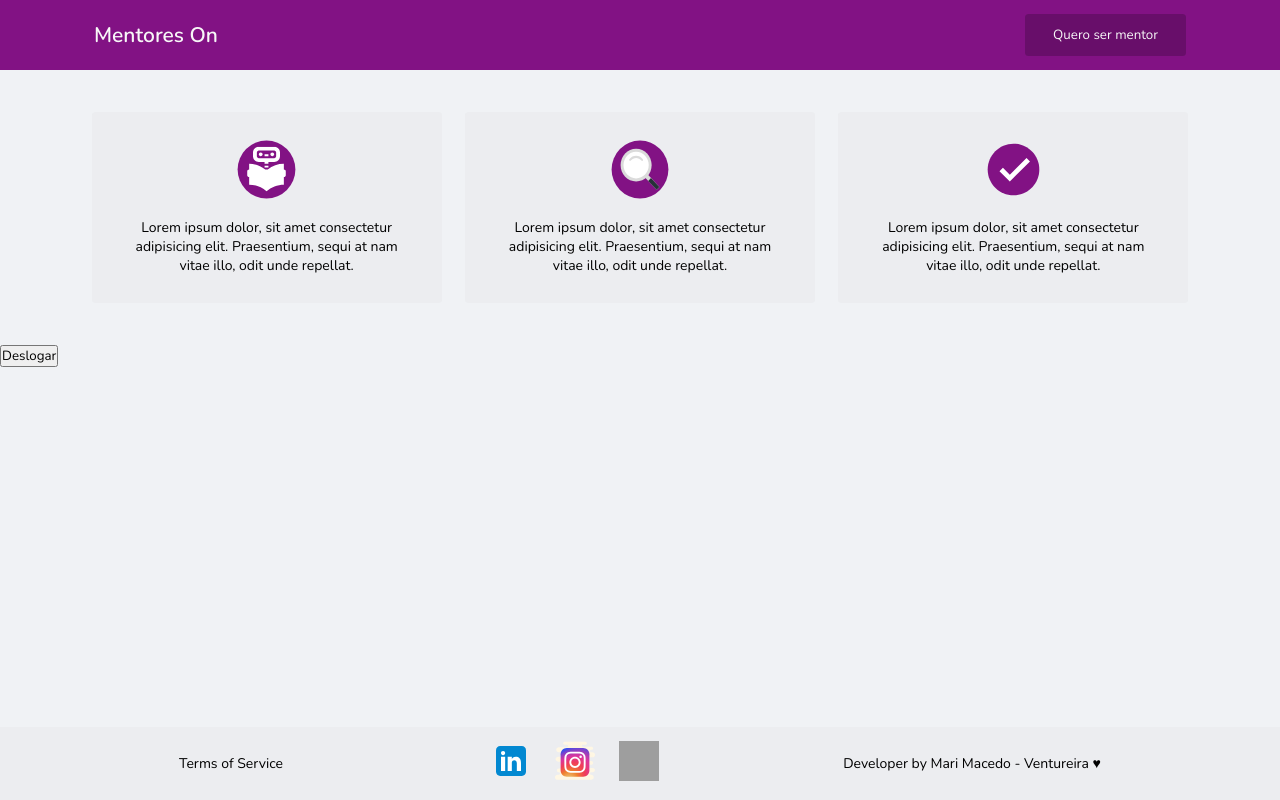
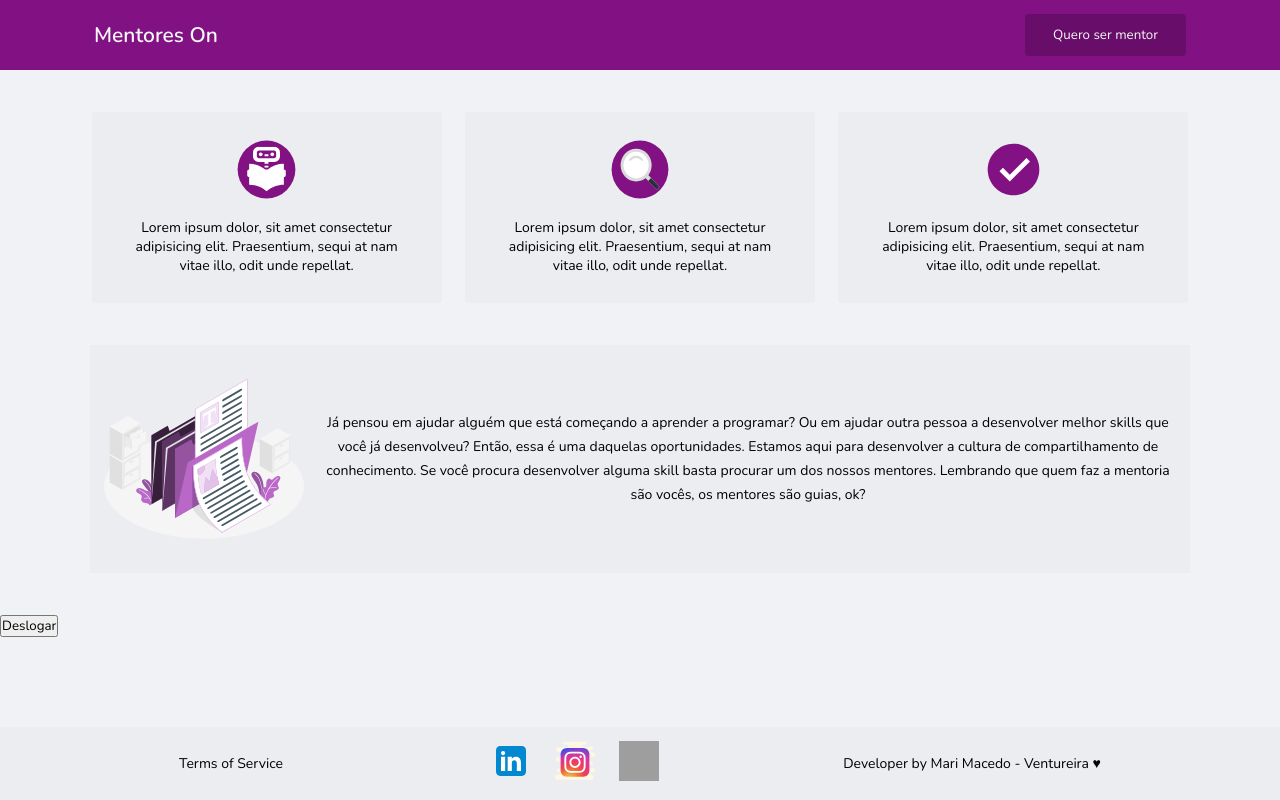
Before and after one commit to mariliatsgmacedo/mentorleader, a React (Create React App) app: page / in a window 1280 px wide. Built offline with nearby package versions, Linux system fonts and the light colour scheme; no server answers; grey boxes are pictures that could not be loaded.

Commit message:
[feat] create new banner

```diff
--- a/public/index.html
+++ b/public/index.html
@@ -19,7 +19,7 @@
 
 <body>
   <noscript>You need to enable JavaScript to run this app.</noscript>
-  <div id="root"></div>
+  <div id="root" style="position: relative; min-height: 100vh;"></div>
 </body>
 
 </html>
--- /dev/null
+++ b/src/components/Banner/Banner.tsx
@@ -0,0 +1,12 @@
+import { ContainerBanner } from "./styles";
+import BannerHome from '../../assets/banner-home.svg';
+
+export const Banner = () => {
+    const describe = "Já pensou em ajudar alguém que está começando a aprender a programar? Ou em ajudar outra pessoa a desenvolver melhor skills que você já desenvolveu? Então, essa é uma daquelas oportunidades. Estamos aqui para desenvolver a cultura de compartilhamento de conhecimento. Se você procura desenvolver alguma skill basta procurar um dos nossos mentores. Lembrando que quem faz a mentoria são vocês, os mentores são guias, ok?"
+    return <>
+        <ContainerBanner>
+            <img src={BannerHome} alt="" />
+            <p>{describe}</p>
+        </ContainerBanner>
+    </>
+}
--- /dev/null
+++ b/src/components/Banner/styles.ts
@@ -0,0 +1,31 @@
+import styled from "styled-components";
+import { transparentize } from 'polished';
+
+export const ContainerBanner = styled.section`
+    background: ${transparentize(0.9, '#C4C4C4')};
+
+    max-width: 1100px;
+    margin: 1.2rem auto 3rem auto;
+    padding: 1rem;
+
+    display: flex;
+    align-items: center;
+    justify-content: space-around;
+
+
+    img {
+        width: 200px;
+        height: 200px;
+    }
+
+    p {
+        margin-left: 16px;
+        text-align: center;
+        line-height: 1.7rem;
+    }
+
+    @media (max-width: 600px) {
+        flex-wrap: wrap;
+    }
+
+`;
--- a/src/pages/Home.tsx
+++ b/src/pages/Home.tsx
@@ -1,14 +1,15 @@
 import {getAuth, signOut} from 'firebase/auth';
+import { Banner } from '../components/Banner/Banner';
 import { CardBanner } from '../components/CardBanner/CardBanner';
 import { Footer } from '../components/Footer/Footer';
 import { Header } from '../components/Header/Header';
 
 export const Home = () => {
     const auth = getAuth();
-
     return <>
         <Header/>
         <CardBanner/>
+        <Banner />
         <button onClick={() => signOut(auth)}>Deslogar</button>
         <Footer/>
     </>
--- a/src/routes/route.tsx
+++ b/src/routes/route.tsx
@@ -10,15 +10,16 @@ export const GeneralRoutes = () => {
     return (
 
         <Router>
-            <Routes>
-                <Route path="/" element={
-                    <PrivateRoute>
-                        <Home/>
-                    </PrivateRoute>
-                }/>
-                <Route path="/login" element={<Login/>}/>
-            </Routes>
-
+            <div style={{paddingBottom: 50, }}>
+                <Routes>
+                    <Route path="/" element={
+                        <PrivateRoute>
+                            <Home />
+                        </PrivateRoute>
+                    } />
+                    <Route path="/login" element={<Login />} />
+                </Routes>
+            </div>
         </Router>
 
     )
```
Also changed, not shown: src/assets/banner-home.svg (added), src/services/firebase/firebase.ts (line endings or trailing spaces).
